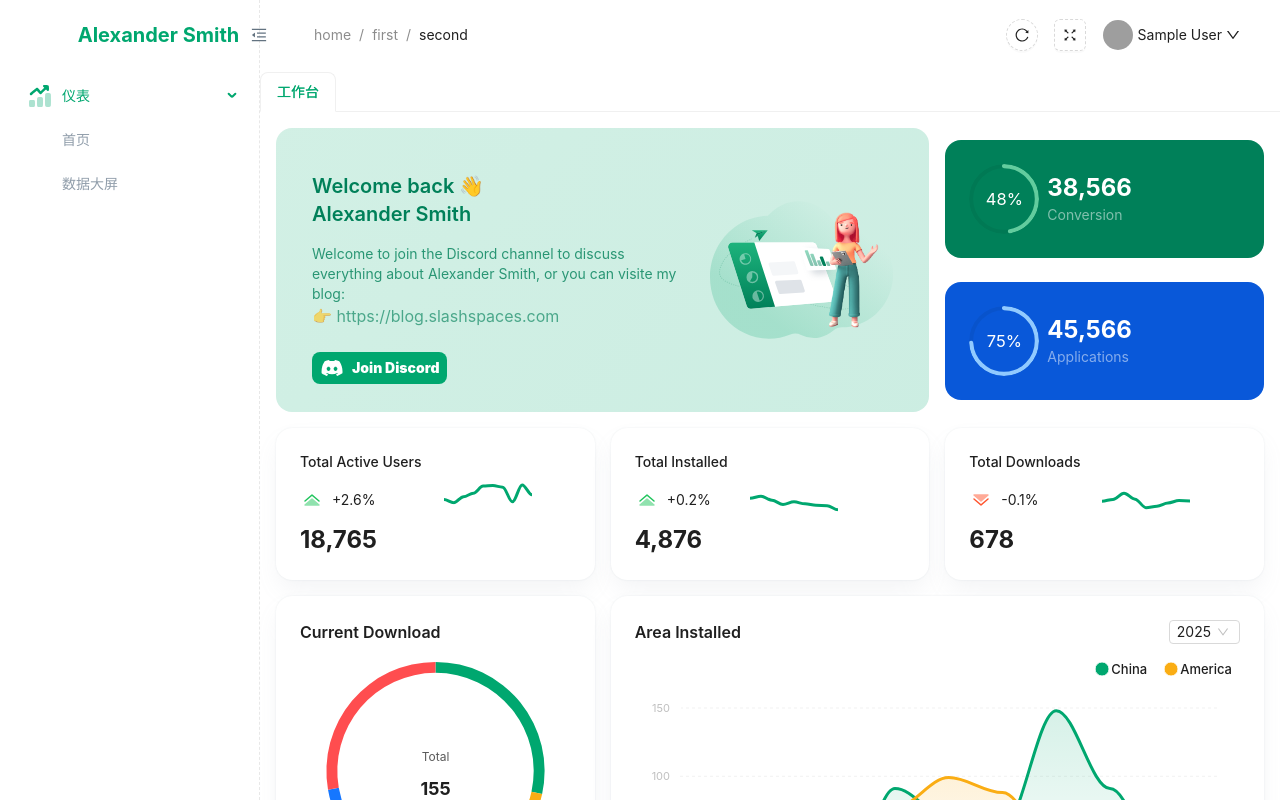
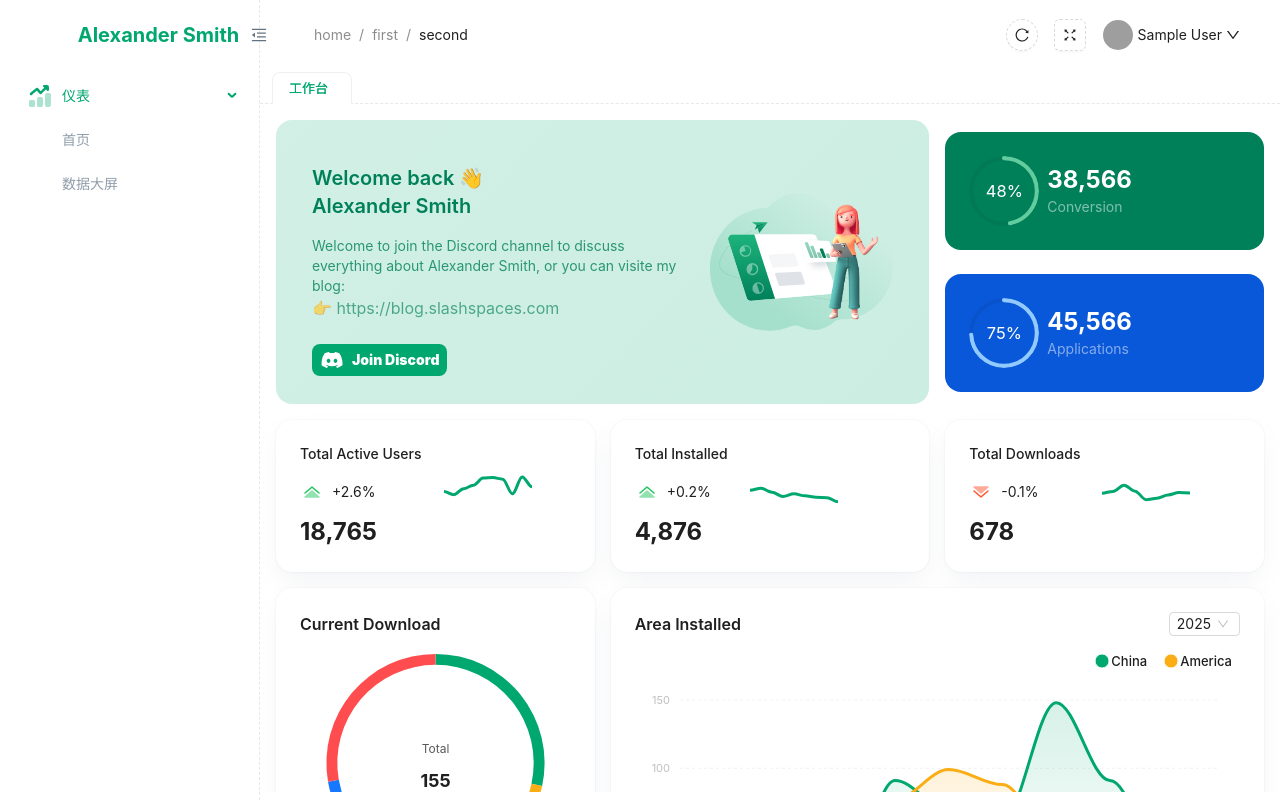
Before and after one commit to zeyuanHong0/react_management, a React (Vite) app: page /dashboard/workbench in a window 1280 px wide. Built offline with nearby package versions, Linux system fonts and the light colour scheme; sample sign-in values are in the browser's storage; grey boxes are pictures that could not be loaded; some icons are missing.

Commit message:
tabs组件样式调整

```diff
--- a/src/pages/layout/index.tsx
+++ b/src/pages/layout/index.tsx
@@ -5,6 +5,7 @@ import { Outlet, useLocation } from "react-router-dom";
 import React, { useEffect } from "react";
 import Color from "color";
 import classNames from "classnames";
+import styled from "styled-components";
 
 import { useThemeToken } from "@/theme/hooks";
 import { setSessionStorage, getSessionStorage } from "@/utils/storage";
@@ -117,9 +118,9 @@ const Layout = () => {
           )}
         >
           {/* tabs */}
-          <div className="h-[40px] w-full">
+          <Tabcontainer>
             <MultiTabs />
-          </div>
+          </Tabcontainer>
           <div className="layout_content h-[calc(100vh-112px)] w-full">
             <Outlet />
           </div>
@@ -129,4 +130,12 @@ const Layout = () => {
   );
 };
 
+const Tabcontainer = styled.div`
+  height: 32px;
+  width: 100%;
+  padding: 0 12px;
+  box-sizing: border-box;
+  border-bottom: 1px dashed rgba(217, 217, 217, 0.6);
+`;
+
 export default Layout;
--- a/src/pages/layout/tabs/index.tsx
+++ b/src/pages/layout/tabs/index.tsx
@@ -19,7 +19,7 @@ const MultiTabs = () => {
 
   const onEdit = (
     targetKey: React.MouseEvent | React.KeyboardEvent | string,
-    action: "add" | "remove"
+    action: "add" | "remove",
   ) => {
     if (action === "remove") {
       removeTabs(targetKey as string, navigate);
@@ -51,6 +51,25 @@ const StyledMultiTabs = styled.div`
   }
   .ant-tabs {
     height: 100%;
+    .ant-tabs-tab {
+      min-width: 80px;
+      height: 32px;
+      background-color: #f5f5f5 !important;
+      &:hover {
+        .anticon-close {
+          visibility: visible !important;
+        }
+      }
+    }
+    .ant-tabs-tab-active {
+      background-color: #fff !important;
+      .anticon-close {
+        visibility: visible !important;
+      }
+    }
+    .ant-tabs-tab-btn {
+      font-size: 13px !important;
+    }
     .ant-tabs-content {
       height: 100%;
     }
@@ -60,6 +79,21 @@ const StyledMultiTabs = styled.div`
         height: 100%;
       }
     }
+    .ant-tabs-tab-remove {
+      color: #80d3b7;
+      font-size: 11px;
+      .anticon-close {
+        visibility: hidden;
+      }
+    }
+  }
+  .ant-tabs-nav::before {
+    border-bottom: none !important;
+  }
+  /* 修改 tab hover 效果 */
+  .ant-tabs-tab:hover {
+    background-color: #fff !important;
+    cursor: pointer;
   }
 
   /* 隐藏滚动条 */
```
